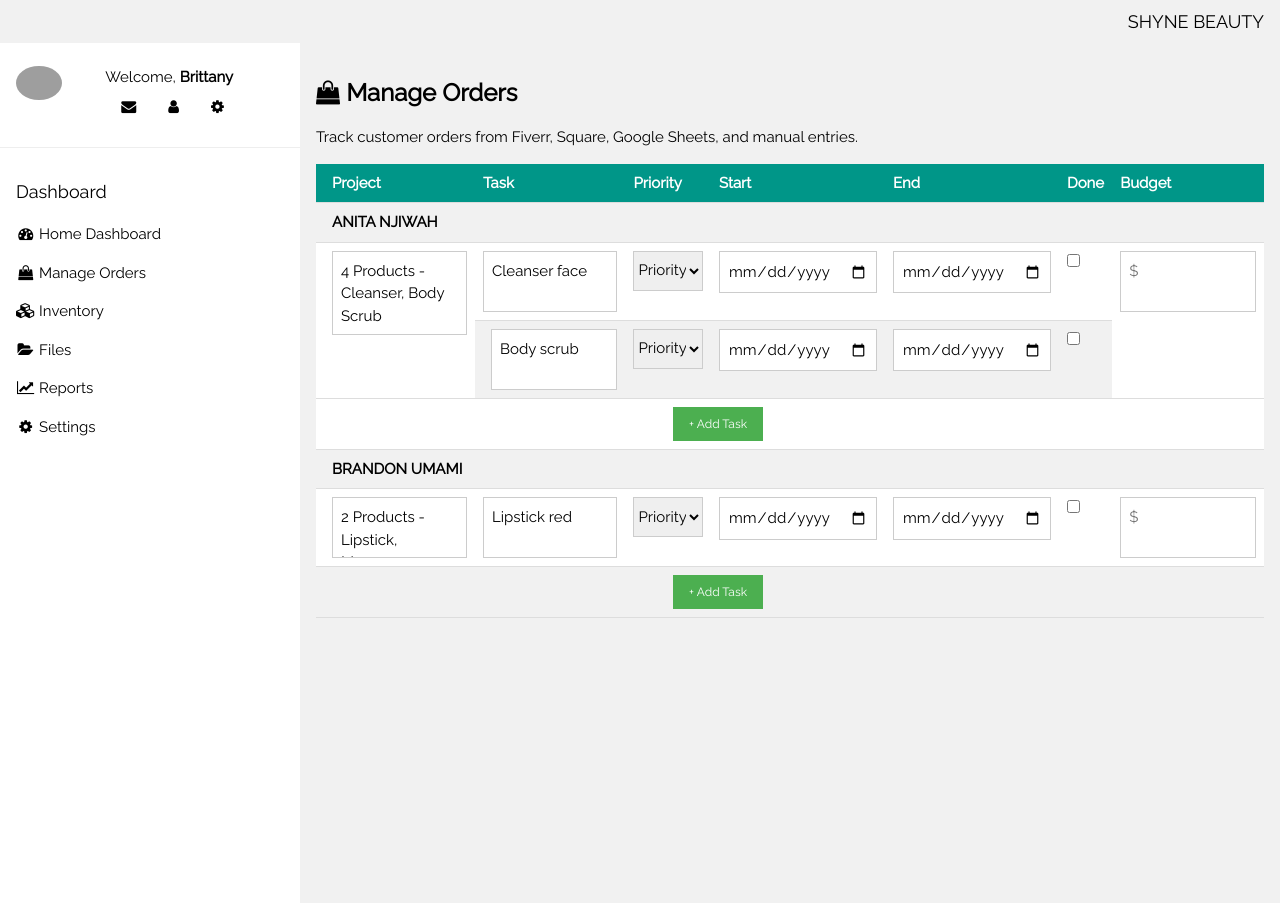
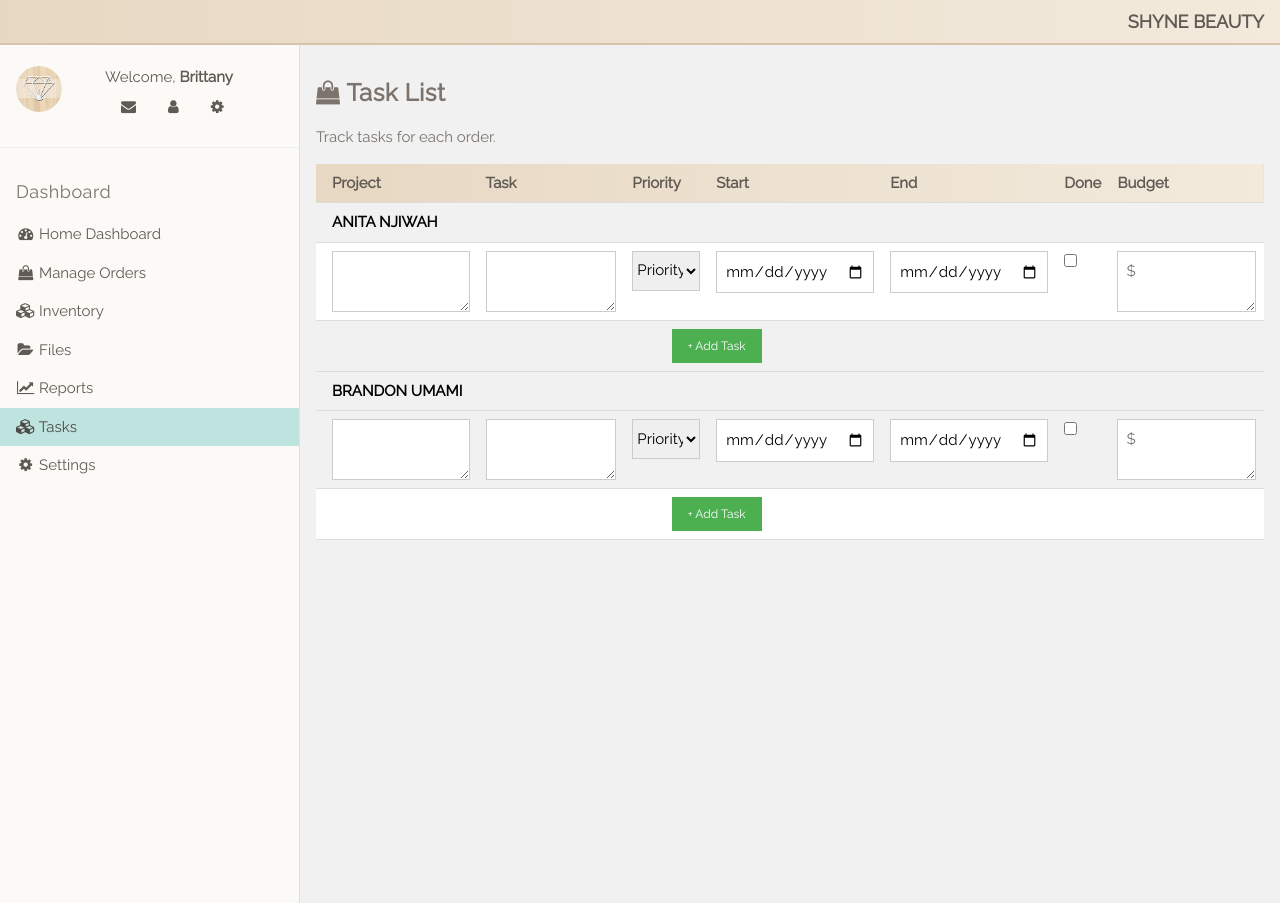
Before and after one commit to bianca-amoako/ShyneBeauty, a Flask app: page /orders in a window 1280 px wide. Run offline with Flask 3, Linux system fonts and the light colour scheme; grey boxes are pictures that could not be loaded.

Commit message:
update for progress report 2

```diff
--- a/templates/tasks.html
+++ b/templates/tasks.html
@@ -8,9 +8,147 @@
   <link rel="stylesheet" href="https://fonts.googleapis.com/css?family=Raleway">
   <link rel="stylesheet" href="https://cdnjs.cloudflare.com/ajax/libs/font-awesome/4.7.0/css/font-awesome.min.css">
 
+
 <style>
-html,body,h1,h2,h3,h4,h5 {font-family: "Raleway", sans-serif;}
-.auto-grow, .auto-grow-task {width:100%; overflow:hidden; resize:none;}
+  html, body, h1, h2, h3, h4, h5 {
+    font-family: "Raleway", sans-serif;
+  }
+
+  body {
+    background-color: #f6f3ee;
+    color: #4f4a45;
+  }
+
+  .sb-topbar {
+    background: linear-gradient(to right, #e7d8c3, #f3eadc);
+    color: #5f5a54;
+    border-bottom: 2px solid #d7c3aa;
+  }
+
+  .sb-topbar .w3-bar-item {
+    color: #5f5a54 !important;
+    font-weight: 600;
+  }
+
+  .sb-sidebar {
+    background-color: #fcfaf7;
+    color: #5f5a54;
+    border-right: 1px solid #eadfce;
+  }
+
+  .sb-sidebar .w3-bar-item {
+    color: #5f5a54;
+    font-weight: 500;
+  }
+
+  .sb-sidebar .w3-bar-item:hover {
+    background-color: #d7ece8 !important;
+    color: #4c4a46 !important;
+  }
+
+  .sb-active {
+    background-color: #bfe3df !important;
+    color: #4c4a46 !important;
+    font-weight: bold;
+  }
+
+  .card-round {
+    border-radius: 12px;
+  }
+
+  .section-space {
+    margin-top: 18px;
+  }
+
+  .table-scroll {
+    overflow-x: auto;
+  }
+
+  .sb-card {
+    background-color: #ffffff;
+    border-left: 6px solid #b9ddd8;
+    color: #4f4a45;
+    box-shadow: 0 2px 8px rgba(0,0,0,0.08);
+  }
+
+  .sb-card-accent {
+    background-color: #d8ece8;
+    color: #4f4a45;
+    box-shadow: 0 2px 8px rgba(0,0,0,0.08);
+  }
+
+  .sb-card-warm {
+    background-color: #efe3d3;
+    color: #4f4a45;
+    box-shadow: 0 2px 8px rgba(0,0,0,0.08);
+  }
+
+  .sb-card-alert {
+    background-color: #f3d7c8;
+    color: #4f4a45;
+    box-shadow: 0 2px 8px rgba(0,0,0,0.08);
+  }
+
+  .sb-panel {
+    background-color: #ffffff;
+    color: #4f4a45;
+    box-shadow: 0 2px 8px rgba(0,0,0,0.08);
+    border-radius: 12px;
+  }
+
+  .sb-heading {
+    color: #7c746c;
+    letter-spacing: 0.5px;
+  }
+
+  .sb-subtle {
+    color: #7a746d;
+  }
+
+  .sb-table th {
+    background-color: #bfe3df;
+    color: #4c4a46;
+  }
+
+  .sb-tag-aqua {
+    background-color: #bfe3df;
+    color: #3f3b37;
+  }
+
+  .sb-tag-beige {
+    background-color: #eadbc8;
+    color: #4c4a46;
+  }
+
+  .sb-tag-soft {
+    background-color: #f0e7dc;
+    color: #4c4a46;
+  }
+
+  .sb-progress-bg {
+    background-color: #ece7de;
+    border-radius: 8px;
+    overflow: hidden;
+  }
+
+  .sb-progress-aqua {
+    background-color: #bfe3df;
+    color: #3f3b37;
+  }
+
+  .sb-progress-warm {
+    background-color: #e8d5bd;
+    color: #4c4a46;
+  }
+
+  .sb-progress-soft {
+    background-color: #d8ece8;
+    color: #4c4a46;
+  }
+
+  .sb-logo-title {
+    letter-spacing: 1px;
+  }
 </style>
 </head>
 
@@ -26,7 +164,7 @@ html,body,h1,h2,h3,h4,h5 {font-family: "Raleway", sans-serif;}
 <nav class="w3-sidebar w3-collapse sb-sidebar w3-animate-left" style="z-index:3;width:300px;" id="mySidebar"><br>
   <div class="w3-container w3-row">
     <div class="w3-col s4">
-      <img src="/w3images/avatar2.png" class="w3-circle w3-margin-right" style="width:46px">
+      <img src="/style/shyneIcon.png" class="w3-circle w3-margin-right" style="width:46px">
     </div>
     <div class="w3-col s8 w3-bar">
       <span>Welcome, <strong>Brittany</strong></span><br>
@@ -46,11 +184,11 @@ html,body,h1,h2,h3,h4,h5 {font-family: "Raleway", sans-serif;}
       <i class="fa fa-remove fa-fw"></i> Close Menu
     </a>
 
-    <a href="/" class="w3-bar-item w3-button w3-padding">
+    <a href="index.html" class="w3-bar-item w3-button w3-padding">
       <i class="fa fa-dashboard fa-fw"></i> Home Dashboard
     </a>
 
-    <a href="/orders" class="w3-bar-item w3-button w3-padding sb-active">
+    <a href="/orders" class="w3-bar-item w3-button w3-padding">
       <i class="fa fa-shopping-bag fa-fw"></i> Manage Orders
     </a>
 
@@ -66,6 +204,10 @@ html,body,h1,h2,h3,h4,h5 {font-family: "Raleway", sans-serif;}
       <i class="fa fa-line-chart fa-fw"></i> Reports
     </a>
 
+    <a href="tasks.html" class="w3-bar-item w3-button w3-padding sb-active">
+      <i class="fa fa-cubes fa-fw"></i> Tasks
+    </a>
+
     <a href="#" class="w3-bar-item w3-button w3-padding">
       <i class="fa fa-cog fa-fw"></i> Settings
     </a><br><br>
@@ -77,13 +219,13 @@ html,body,h1,h2,h3,h4,h5 {font-family: "Raleway", sans-serif;}
 <div class="w3-main" style="margin-left:300px;margin-top:43px">
 
   <header class="w3-container" style="padding-top:22px">
-    <h3 class="sb-heading"><b><i class="fa fa-shopping-bag"></i> Manage Orders</b></h3>
-    <p class="sb-subtle">Track customer orders from Fiverr, Square, Google Sheets, and manual entries.</p>
+    <h3 class="sb-heading"><b><i class="fa fa-shopping-bag"></i> Task List </b></h3>
+    <p class="sb-subtle">Track tasks for each order.</p>
   </header>
 
 <div class="w3-container">
 <table class="w3-table w3-striped w3-bordered w3-white">
-  <tr class="w3-teal">
+  <tr class="sb-topbar">
     <th>Project</th>
     <th>Task</th>
     <th>Priority</th>
@@ -99,8 +241,8 @@ html,body,h1,h2,h3,h4,h5 {font-family: "Raleway", sans-serif;}
   </tr>
 
   <tr class="task-first-row">
-    <td rowspan="2"><textarea class="w3-input w3-border auto-grow">4 Products - Cleanser, Body Scrub</textarea></td>
-    <td><textarea class="w3-input w3-border auto-grow-task">Cleanser face</textarea></td>
+    <td rowspan="1"><textarea class="w3-input w3-border auto-grow"></textarea></td>
+    <td><textarea class="w3-input w3-border auto-grow-task"></textarea></td>
     <td>
       <select class="w3-select w3-border">
         <option value="">Priority</option>
@@ -110,20 +252,7 @@ html,body,h1,h2,h3,h4,h5 {font-family: "Raleway", sans-serif;}
     <td><input class="w3-input w3-border" type="date"></td>
     <td><input class="w3-input w3-border" type="date"></td>
     <td><input type="checkbox"></td>
-    <td rowspan="2"><textarea class="w3-input w3-border auto-grow" placeholder="$"></textarea></td>
-  </tr>
-
-  <tr>
-    <td><textarea class="w3-input w3-border auto-grow-task">Body scrub</textarea></td>
-    <td>
-      <select class="w3-select w3-border">
-        <option value="">Priority</option>
-        <option>High</option><option>Medium</option><option>Low</option>
-      </select>
-    </td>
-    <td><input class="w3-input w3-border" type="date"></td>
-    <td><input class="w3-input w3-border" type="date"></td>
-    <td><input type="checkbox"></td>
+    <td rowspan="1"><textarea class="w3-input w3-border auto-grow" placeholder="$"></textarea></td>
   </tr>
 
   <!-- Add Task Button -->
@@ -140,8 +269,8 @@ html,body,h1,h2,h3,h4,h5 {font-family: "Raleway", sans-serif;}
   </tr>
 
   <tr class="task-first-row">
-    <td rowspan="1"><textarea class="w3-input w3-border auto-grow">2 Products - Lipstick, Mascara</textarea></td>
-    <td><textarea class="w3-input w3-border auto-grow-task">Lipstick red</textarea></td>
+    <td rowspan="1"><textarea class="w3-input w3-border auto-grow"></textarea></td>
+    <td><textarea class="w3-input w3-border auto-grow-task"></textarea></td>
     <td>
       <select class="w3-select w3-border">
         <option value="">Priority</option>
```
Also changed, not shown: templates/index.html (+6 -2 lines), style/shyneIcon.png (added).
